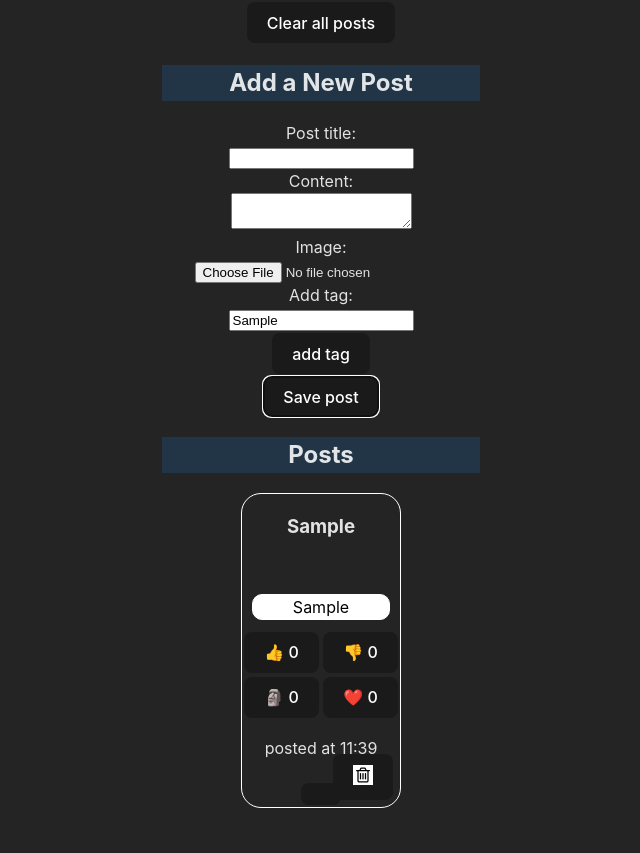
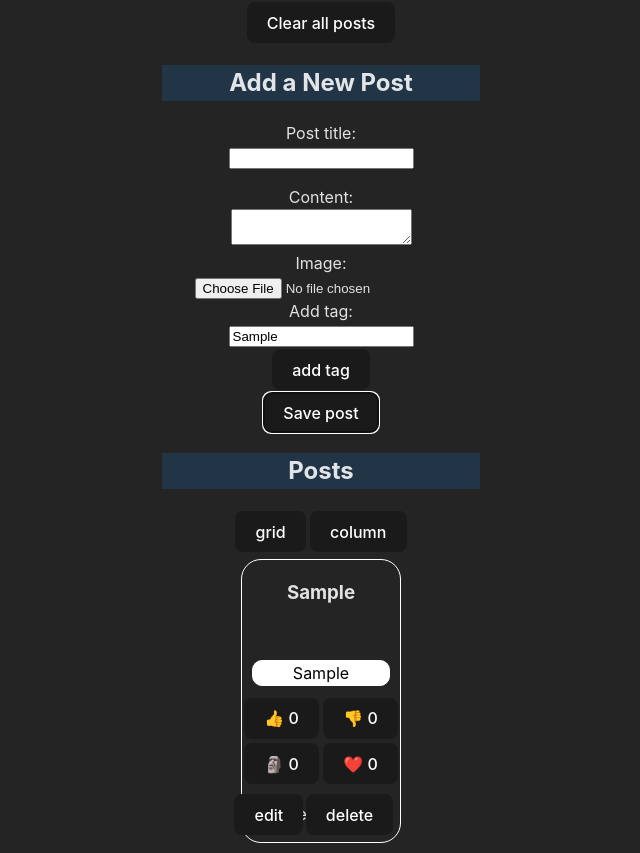
Before and after one commit to Astilarius/InIS_kusach, a React (Vite) app: page / in a window 1280 px wide. Both pictures are taken after typing "Sample", "Sample", "Sample" into the empty fields and a click on the button "Save post". Shown: the whole page, without its empty margins (319-959 px from the left). Before the commit the page ends 818 px from the top, so only its background shows below. Built offline with nearby package versions, Linux system fonts and the light colour scheme.

Commit message:
+Form error messages

```diff
--- a/src/features/posts/Post.tsx
+++ b/src/features/posts/Post.tsx
@@ -58,6 +58,7 @@ function Post(args:PostArgs) {
                 <PostForm {...postFormArgs}/> :
                 <div>
                     <h3 className='link' onClick={onTitleClick}>{args.post.title}</h3>
+                    <div className='content'>
                         {
                         args.post.image !== '' ?
                         <img src={args.post.image} alt="Из-за отсустсвия БД картинку было негде сохранить :(" /> : <br/>
@@ -65,14 +66,18 @@ function Post(args:PostArgs) {
                         {
                         args.post.content !== '' ?
                         // <div>{postContent}</div> : <br/>
-                    <p className='content'>{args.post.content}</p> : <br/>
+                        <p >{args.post.content}</p> : <br/>
                         }
+                    </div>
                     {emojis}
                     {tags}
                     <p>posted at {new Date(args.post.timestamp).getHours()}:{new Date(args.post.timestamp).getMinutes() < 10 ? `0${new Date(args.post.timestamp).getMinutes()}`: new Date(args.post.timestamp).getMinutes()}</p>
-                    <button className='garbaj' onClick={onDeleteClick}><img src={garbageIcon}/></button>
+                    <button className='garbaj' onClick={onDeleteClick}>
+                        delete
+                        {/* <img src={garbageIcon}/> */}
+                    </button>
                     <button className='edit' onClick={onEditClick}>
-                        {/* <img src={garbageIcon}/> */}
+                        {/* <img src={garbageIcon}/> */}edit
                     </button>
                 </div>
             }
--- a/src/features/posts/PostForm.tsx
+++ b/src/features/posts/PostForm.tsx
@@ -1,4 +1,4 @@
-import { ChangeEvent, useState } from 'react'
+import { ChangeEvent, useState, FocusEvent } from 'react'
 import React from 'react'
 import { AddPostFormArgs, PostFormArgs } from '../../App'
 import { Post } from '../../App'
@@ -13,7 +13,26 @@ const AddPostForm = (args:PostFormArgs) => {
     const [tags, setTags] = useState<string[]>(args.post ? args.post.tags : [])
     const [tag, setTag] = useState<string>('')
     const [id, setId] = useLocalStorage('id', 1)
+    const [titleError,setTitleError] = useState('')
+    const [contentError,setContentError] = useState('')
 
+    const onTitleBlur = (e:FocusEvent<HTMLInputElement>) => {
+        if(e.target.value.length < 1){
+            setTitleError('Every post needs a title')
+        } else {
+            setTitleError('')
+        }
+    }
+    const onTitleFocus = (e:FocusEvent<HTMLInputElement>) => {
+        setTitleError('')
+        setContentError('')
+    }
+    const onContentFocus = (e:FocusEvent<HTMLTextAreaElement>) => {
+        setContentError('')
+    }
+    const onImageFocus = (e:FocusEvent<HTMLInputElement>) => {
+        setContentError('')
+    }
     const onImageChanged = (e:ChangeEvent<HTMLInputElement>) => {
         if(e.target.files!==null){
             console.log(e.target.files[0])
@@ -62,6 +81,8 @@ const AddPostForm = (args:PostFormArgs) => {
             setContent('')
             setTags([])
             setImage('')
+        } else {
+            setContentError('Each post needs title and content or image')
         }
     }
     const tagComponent = tags.map(postTag=>
@@ -89,15 +110,24 @@ const AddPostForm = (args:PostFormArgs) => {
                 id='postTitle'
                 name='postTitle'
                 value={title}
+                onBlur={onTitleBlur}
+                onFocus={onTitleFocus}
                 onChange={onTitleChanged} />
+            <p className='error'>{titleError}</p>
             <label htmlFor='postContent'>Content:</label>
             <textarea
                     id="postContent"
                     name="postContent"
                     value={content}
+                    onFocus={onContentFocus}
                     onChange={onContentChanged} />
             <label htmlFor='file'>Image:</label>
-            <input accept='.jpg' onChange={onImageChanged} type='file' name='file' id='file'/><br />
+            <input accept='.jpg'
+                onChange={onImageChanged}
+                onFocus={onImageFocus}
+                type='file'
+                name='file'
+                id='file'/><br />
             <label htmlFor='postTag'>Add tag:</label>
             <input
                 type='text'
@@ -118,6 +148,7 @@ const AddPostForm = (args:PostFormArgs) => {
             {tagComponent}
             <button type='button' onClick={onSavePostClicked} >Save post</button>
         </form>
+        <p className='error'>{contentError}</p>
     </section>
   )
 }
--- a/src/features/posts/PostsList.tsx
+++ b/src/features/posts/PostsList.tsx
@@ -5,6 +5,7 @@ import garbageIcon from '../../assets/i.webp'
 import PostComponent from './Post'
 
 const PostsList = (args:PostsListArgs) => {
+  const [postsClassName, setPostsClassName] = useState('column')
   function emojiOnClick(currentPostId:number,emoji:string){
     console.log(currentPostId)
     const newPosts = args.posts.map(post=>{
@@ -35,12 +36,24 @@ const PostsList = (args:PostsListArgs) => {
       <PostComponent key={post.id} {...postArgs}/>
   )})
   renderedPosts.reverse()
+  const onGridClick = ()=>{
+    setPostsClassName('grid')
+  }
+  const onColumnClick = ()=>{
+    setPostsClassName('column')
+  }
+
+
+
   return (
     <section>
-        <div className='posts'>
-          {renderedPosts.length === 0 ? <p>It's so empty here...</p> : <></>}
+      <button type='button' onClick={onGridClick}>grid</button>
+      <button type='button' onClick={onColumnClick}>column</button>
+      <div className={`posts ${postsClassName}`}>
+        {renderedPosts.length === 0 ? <p>It's so empty here...</p> : <>
           {renderedPosts}
-        </div>
+        </>}
+      </div>
     </section>
   )
 }
--- a/src/features/posts/TagPostsList.tsx
+++ b/src/features/posts/TagPostsList.tsx
@@ -20,8 +20,8 @@ function TagPostsList() {
       <div>
         <button onClick={()=>{location.href = `http://127.0.0.1:5173/`}}>go to all posts</button>
         <h2>Posts with #{params.tag}</h2>
-        {renderedPosts}
-        {/* <PostsList {...postsListArgs}/> */}
+        {/* {renderedPosts} */}
+        <PostsList {...postsListArgs}/>
       </div>
     )
 }
--- a/src/index.css
+++ b/src/index.css
@@ -23,10 +23,7 @@ a:hover {
 }
 body {
   margin: 0;
-  /* display: flex; */
   place-items: center;
-  /* min-width: 320px;
-  min-height: 100vh; */
 }
 h1 {
   font-size: 3.2em;
@@ -51,27 +48,11 @@ button:focus,
 button:focus-visible {
   outline: 4px auto -webkit-focus-ring-color;
 }
-/* @media (prefers-color-scheme: light) {
-  :root {
-    color: #213547;
-    background-color: #ffffff;
-  }
-  a:hover {
-    color: #747bff;
-  }
-  button {
-    background-color: #f9f9f9;
-  }
-} */
 form button{
   display: block;
   margin-left: auto;
   margin-right: auto;
 }
-/* article h3:hover{
-  text-decoration: underline;
-} */
-
 .link:hover{
   text-decoration: underline;
 }
@@ -79,10 +60,8 @@ form button{
   overflow:auto;
 }
 .post{
-  /* width: 20%; */
+  margin: 5px;
   max-width: 50%;
-  /* max-height: 50%; */
-  /* width: fit-content; */
   margin-left: auto;
   margin-right: auto;
   margin-bottom: 10px;
@@ -92,7 +71,11 @@ form button{
   border-radius: 20px;
   position: relative;
 }
-.post .content{
+.posts.grid{
+  display:flex;
+  flex-wrap: wrap;
+}
+.post .content p{
   color: black;
   background-color: white;
   margin: 10px;
@@ -104,7 +87,7 @@ form button{
 .post img{
   max-width: 100%;
   max-height: 300px;
-  /* max-height: 0%; */
+  height: min-content;
 }
 h2{
   background-color: #213547;
@@ -115,26 +98,29 @@ label{
 form img{
   max-height: 300px;
 }
-
 .garbaj{
   position: absolute;
   right: 5px;
   bottom: 5px;
 }
-
+.edit{
+  position: absolute;
+  right: 95px;
+  bottom: 5px;
+}
 .garbaj img{
   height: 20px;
 }
-
 .tag:hover{
   text-decoration-line: underline;
 }
-
 .Xbutton{
   display: inline;
   padding: 7px;
 }
-
 button{
   color:white;
 }
+.error{
+  color: red;
+}
```
Lines whose indentation alone changed are shown as unchanged.
